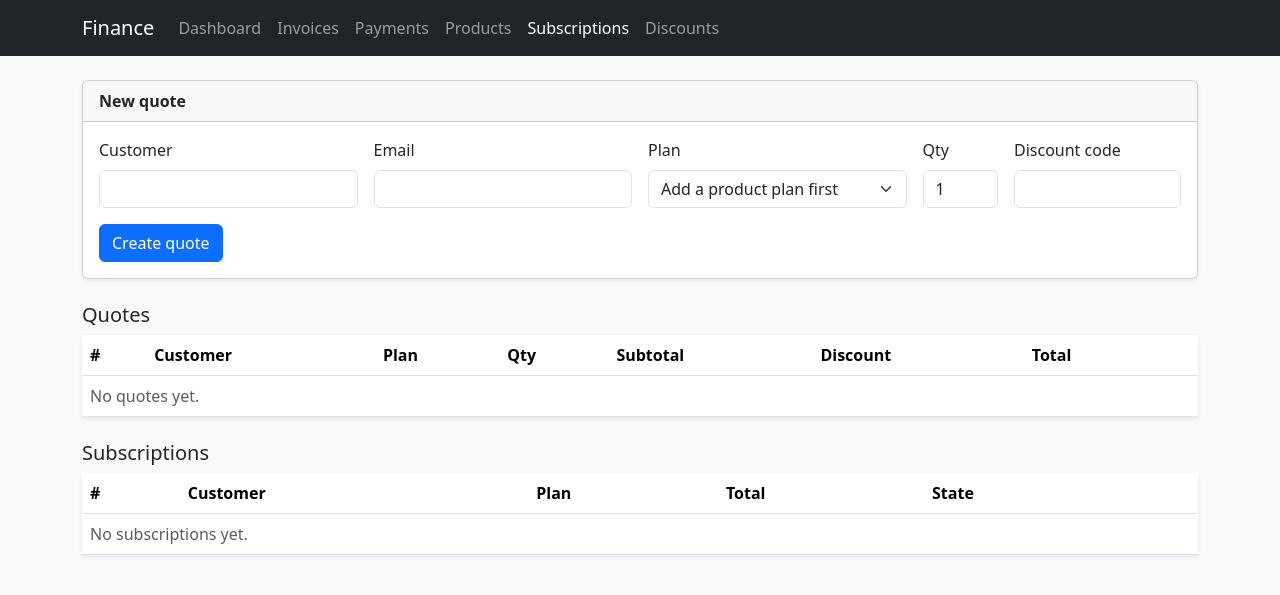
After one commit to semafathima/make_a_ton, a Flask app: page /subscriptions in a window 1280 px wide. The commit adds this page. Shown: the top 595 px of the page. Run offline with Flask 3, Linux system fonts and the light colour scheme.

Commit message:
Add product, subscription-order and discount module

```diff
--- a/app.py
+++ b/app.py
@@ -15,8 +15,9 @@ from decimal import Decimal, InvalidOperation
 
 from flask import (Flask, abort, flash, redirect, render_template, request,
                    session, url_for)
-from flask_sqlalchemy import SQLAlchemy
 from sqlalchemy import func
+
+from extensions import db  # CHANGED: shared db (was: from flask_sqlalchemy import SQLAlchemy)
 
 app = Flask(__name__)
 app.config.update(
@@ -26,7 +27,7 @@ app.config.update(
     PAYMENT_TERM_DAYS=14,  # invoice due date = billing date + this many days
     CURRENCY="$",
 )
-db = SQLAlchemy(app)
+db.init_app(app)  # CHANGED: was db = SQLAlchemy(app)
 
 CYCLE_MONTHS = {"monthly": 1, "quarterly": 3, "yearly": 12}
 PAYMENT_METHODS = ["Card", "Bank transfer", "Cash", "Cheque", "Other"]
@@ -275,9 +276,27 @@ def dashboard():
 
 
 # --------------------------------------------------------------------------
+# ADDED: Subscription & Product module (blueprints in routes/, models in models.py)
+# --------------------------------------------------------------------------
+from routes.products import bp as products_bp
+from routes.subscriptions import bp as subscriptions_bp
+from routes.discounts import bp as discounts_bp
+
+app.register_blueprint(products_bp)
+app.register_blueprint(subscriptions_bp)
+app.register_blueprint(discounts_bp)
+
+
+@app.context_processor
+def inject_currency():
+    return {"cur": app.config["CURRENCY"]}
+
+
+# --------------------------------------------------------------------------
 # Setup / demo data
 # --------------------------------------------------------------------------
 with app.app_context():
+    import models  # noqa: F401  (ADDED: registers Product, Plan, Quote... tables)
     db.create_all()
 
 
--- /dev/null
+++ b/extensions.py
@@ -0,0 +1,3 @@
+from flask_sqlalchemy import SQLAlchemy
+
+db = SQLAlchemy()
--- /dev/null
+++ b/routes/subscriptions.py
@@ -0,0 +1,85 @@
+from datetime import datetime
+from decimal import Decimal
+
+from flask import Blueprint, flash, redirect, render_template, request, url_for
+
+from extensions import db
+from models import Discount, Plan, Quote, SubscriptionOrder
+
+bp = Blueprint("subscriptions", __name__, url_prefix="/subscriptions")
+
+
+@bp.route("", strict_slashes=False)
+def index():
+    return render_template(
+        "subscriptions.html",
+        plans=Plan.query.all(),
+        quotes=Quote.query.order_by(Quote.created_at.desc()).all(),
+        subscriptions=SubscriptionOrder.query.order_by(SubscriptionOrder.created_at.desc()).all(),
+    )
+
+
+@bp.post("/quotes")
+def create_quote():
+    customer = request.form.get("customer_name", "").strip()
+    plan = db.session.get(Plan, request.form.get("plan_id", type=int) or 0)
+    qty = request.form.get("quantity", 1, type=int)
+    code = request.form.get("discount_code", "").strip().upper()
+
+    if not customer or plan is None or qty < 1:
+        flash("Customer, plan and a quantity of at least 1 are required.", "danger")
+        return redirect(url_for("subscriptions.index"))
+
+    subtotal = Decimal(plan.price) * qty
+    discount_amount = Decimal("0.00")
+    if code:
+        discount = Discount.query.filter_by(code=code).first()
+        if discount is None or not discount.is_valid():
+            flash(f"Discount code '{code}' is invalid, inactive or expired.", "danger")
+            return redirect(url_for("subscriptions.index"))
+        discount_amount = discount.amount_for(subtotal)
+
+    db.session.add(Quote(
+        customer_name=customer,
+        customer_email=request.form.get("customer_email", "").strip(),
+        plan_id=plan.id, quantity=qty, discount_code=code,
+        subtotal=subtotal, discount_amount=discount_amount,
+        total=subtotal - discount_amount,
+    ))
+    db.session.commit()
+    flash("Quote created.", "success")
+    return redirect(url_for("subscriptions.index"))
+
+
+@bp.post("/quotes/<int:quote_id>/convert")
+def convert_quote(quote_id):
+    quote = db.get_or_404(Quote, quote_id)
+    if quote.subscription:
+        flash("This quote already has a subscription.", "warning")
+    else:
+        db.session.add(SubscriptionOrder(
+            quote_id=quote.id, customer_name=quote.customer_name,
+            plan_id=quote.plan_id, total=quote.total, state="Draft",
+        ))
+        db.session.commit()
+        flash("Subscription created in Draft state.", "success")
+    return redirect(url_for("subscriptions.index"))
+
+
+@bp.post("/<int:sub_id>/transition")
+def transition(sub_id):
+    sub = db.get_or_404(SubscriptionOrder, sub_id)
+    target = request.form.get("to")
+    # Only the next step in the lifecycle is allowed
+    if target != sub.next_state:
+        flash(f"Cannot move from {sub.state} to {target}.", "danger")
+        return redirect(url_for("subscriptions.index"))
+
+    sub.state = target
+    if target == "Active":
+        sub.started_at = datetime.utcnow()
+    elif target == "Closed":
+        sub.closed_at = datetime.utcnow()
+    db.session.commit()
+    flash(f"Subscription #{sub.id} is now {target}.", "success")
+    return redirect(url_for("subscriptions.index"))
--- a/templates/base.html
+++ b/templates/base.html
@@ -15,7 +15,7 @@
       </button>
       <div class="collapse navbar-collapse" id="nav">
         <ul class="navbar-nav">
-          {% for endpoint, label in [('dashboard', 'Dashboard'), ('invoices', 'Invoices'), ('payments', 'Payments')] %}
+          {% for endpoint, label in [('dashboard', 'Dashboard'), ('invoices', 'Invoices'), ('payments', 'Payments'), ('products.index', 'Products'), ('subscriptions.index', 'Subscriptions'), ('discounts.index', 'Discounts')] %}
           <li class="nav-item">
             <a class="nav-link {{ 'active' if request.endpoint == endpoint }}"
                href="{{ url_for(endpoint) }}">{{ label }}</a>
--- /dev/null
+++ b/templates/subscriptions.html
@@ -0,0 +1,74 @@
+{% extends "base.html" %}
+{% block title %}Subscriptions{% endblock %}
+{% block content %}
+{% set badge = {'Draft':'secondary','Quotation':'info','Confirmed':'primary','Active':'success','Closed':'dark'} %}
+
+<div class="card shadow-sm mb-4">
+  <div class="card-header fw-semibold">New quote</div>
+  <form method="post" action="{{ url_for('subscriptions.create_quote') }}" class="card-body row g-3">
+    <input type="hidden" name="csrf_token" value="{{ csrf_token() }}">
+    <div class="col-md-3"><label class="form-label">Customer</label>
+      <input name="customer_name" class="form-control" required></div>
+    <div class="col-md-3"><label class="form-label">Email</label>
+      <input name="customer_email" type="email" class="form-control"></div>
+    <div class="col-md-3"><label class="form-label">Plan</label>
+      <select name="plan_id" class="form-select" required>
+        {% for p in plans %}<option value="{{ p.id }}">{{ p.label }} - {{ cur }}{{ "%.2f"|format(p.price) }}</option>
+        {% else %}<option value="">Add a product plan first</option>{% endfor %}
+      </select></div>
+    <div class="col-md-1"><label class="form-label">Qty</label>
+      <input name="quantity" type="number" min="1" value="1" class="form-control"></div>
+    <div class="col-md-2"><label class="form-label">Discount code</label>
+      <input name="discount_code" class="form-control text-uppercase"></div>
+    <div class="col-12"><button class="btn btn-primary">Create quote</button></div>
+  </form>
+</div>
+
+<h5>Quotes</h5>
+<table class="table bg-white shadow-sm align-middle mb-4">
+  <thead><tr><th>#</th><th>Customer</th><th>Plan</th><th>Qty</th><th>Subtotal</th><th>Discount</th><th>Total</th><th></th></tr></thead>
+  <tbody>
+  {% for q in quotes %}
+    <tr>
+      <td>{{ q.id }}</td><td>{{ q.customer_name }}</td><td>{{ q.plan.label }}</td><td>{{ q.quantity }}</td>
+      <td>{{ cur }}{{ "%.2f"|format(q.subtotal) }}</td>
+      <td>{% if q.discount_code %}{{ q.discount_code }} (-{{ cur }}{{ "%.2f"|format(q.discount_amount) }}){% else %}-{% endif %}</td>
+      <td class="fw-semibold">{{ cur }}{{ "%.2f"|format(q.total) }}</td>
+      <td class="text-end">
+        {% if q.subscription %}<span class="text-muted small">Subscription #{{ q.subscription.id }}</span>
+        {% else %}
+        <form method="post" action="{{ url_for('subscriptions.convert_quote', quote_id=q.id) }}">
+          <input type="hidden" name="csrf_token" value="{{ csrf_token() }}">
+          <button class="btn btn-sm btn-outline-primary">Create subscription</button></form>
+        {% endif %}
+      </td>
+    </tr>
+  {% else %}<tr><td colspan="8" class="text-muted">No quotes yet.</td></tr>
+  {% endfor %}
+  </tbody>
+</table>
+
+<h5>Subscriptions</h5>
+<table class="table bg-white shadow-sm align-middle">
+  <thead><tr><th>#</th><th>Customer</th><th>Plan</th><th>Total</th><th>State</th><th></th></tr></thead>
+  <tbody>
+  {% for s in subscriptions %}
+    <tr>
+      <td>{{ s.id }}</td><td>{{ s.customer_name }}</td><td>{{ s.plan.label }}</td>
+      <td>{{ cur }}{{ "%.2f"|format(s.total) }}</td>
+      <td><span class="badge text-bg-{{ badge[s.state] }}">{{ s.state }}</span></td>
+      <td class="text-end">
+        {% if s.next_state %}
+        <form method="post" action="{{ url_for('subscriptions.transition', sub_id=s.id) }}">
+          <input type="hidden" name="csrf_token" value="{{ csrf_token() }}">
+          <input type="hidden" name="to" value="{{ s.next_state }}">
+          <button class="btn btn-sm btn-success">Move to {{ s.next_state }}</button>
+        </form>
+        {% else %}<span class="text-muted small">Closed</span>{% endif %}
+      </td>
+    </tr>
+  {% else %}<tr><td colspan="6" class="text-muted">No subscriptions yet.</td></tr>
+  {% endfor %}
+  </tbody>
+</table>
+{% endblock %}
```
Also changed, not shown: models.py (added, +87 -0 lines), routes/discounts.py (added, +43 -0 lines), routes/products.py (added, +53 -0 lines), templates/discounts.html (added, +47 -0 lines), templates/products.html (added, +64 -0 lines), utils.py (added, +10 -0 lines), routes/__init__.py (added), 1 other file.
